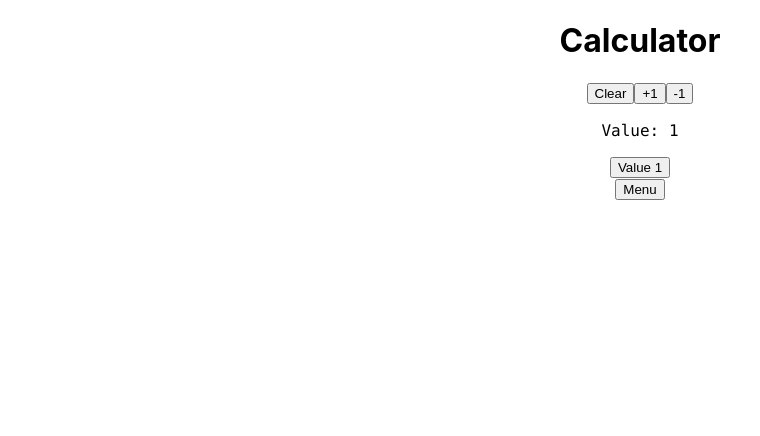
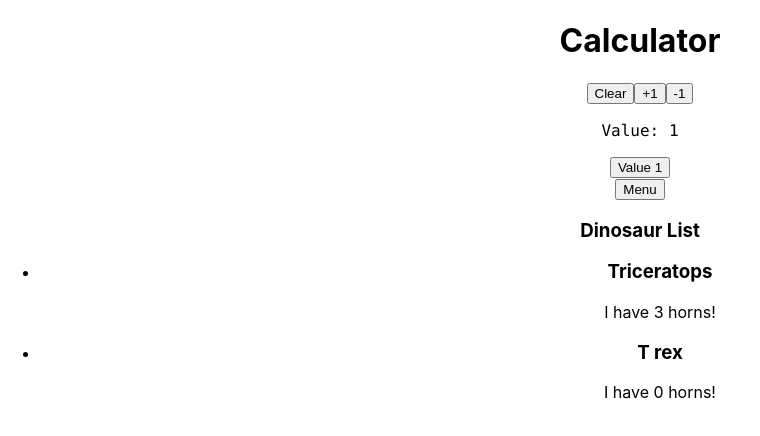
Before and after one commit to sarablom/react-test, a React (Create React App) app: page / in a window 1280 px wide. Shown: the top 436 px of the page, without its empty margins (0-760 px from the left). Built offline with nearby package versions, Linux system fonts and the light colour scheme.

Commit message:
add dinosaur component

```diff
--- a/src/App.tsx
+++ b/src/App.tsx
@@ -4,6 +4,7 @@
 import Calculator from './components/Calculator';
 import Counter from './components/Counter';
 import DropMenu from './components/DropMenu';
+import Dinopedia from './components/dinosaur/Dinopedia';
 
 function App() {
   return (
@@ -11,6 +12,7 @@
      <Calculator />
      <Counter />
      <DropMenu />
+     <Dinopedia />
     </div>
   );
 }
--- /dev/null
+++ b/src/components/dinosaur/Dinopedia.tsx
@@ -0,0 +1,31 @@
+import React from "react";
+import ViewDinosaur from "./ViewDinosaur";
+import { Dinosaur } from "../../models/Dinosaur";
+
+function Dinopedia() {
+  const dinos: Dinosaur[] = [
+    {
+      name: "Triceratops",
+      horns: 3,
+    },
+    {
+      name: "T rex",
+      horns: 0,
+    },
+  ];
+
+  return (
+    <section>
+      <h3>Dinosaur List</h3>
+      <ul>
+        {dinos.map((dino) => (
+          <li key={dino.name}>
+            <ViewDinosaur dino={dino} />
+          </li>
+        ))}
+      </ul>
+    </section>
+  );
+}
+
+export default Dinopedia;
--- /dev/null
+++ b/src/components/dinosaur/ViewDinosaur.tsx
@@ -0,0 +1,17 @@
+import React from "react";
+import { Dinosaur } from "../../models/Dinosaur";
+
+interface Props {
+  dino: Dinosaur;
+}
+
+function ViewDinosaur({ dino }: Props) {
+  return (
+    <div>
+      <h3>{dino.name}</h3>
+      <p>I have {dino.horns} horns!</p>
+    </div>
+  );
+}
+
+export default ViewDinosaur;
--- /dev/null
+++ b/src/models/Dinosaur.ts
@@ -0,0 +1,4 @@
+export interface Dinosaur {
+    name: string;
+    horns: number;
+}
```
